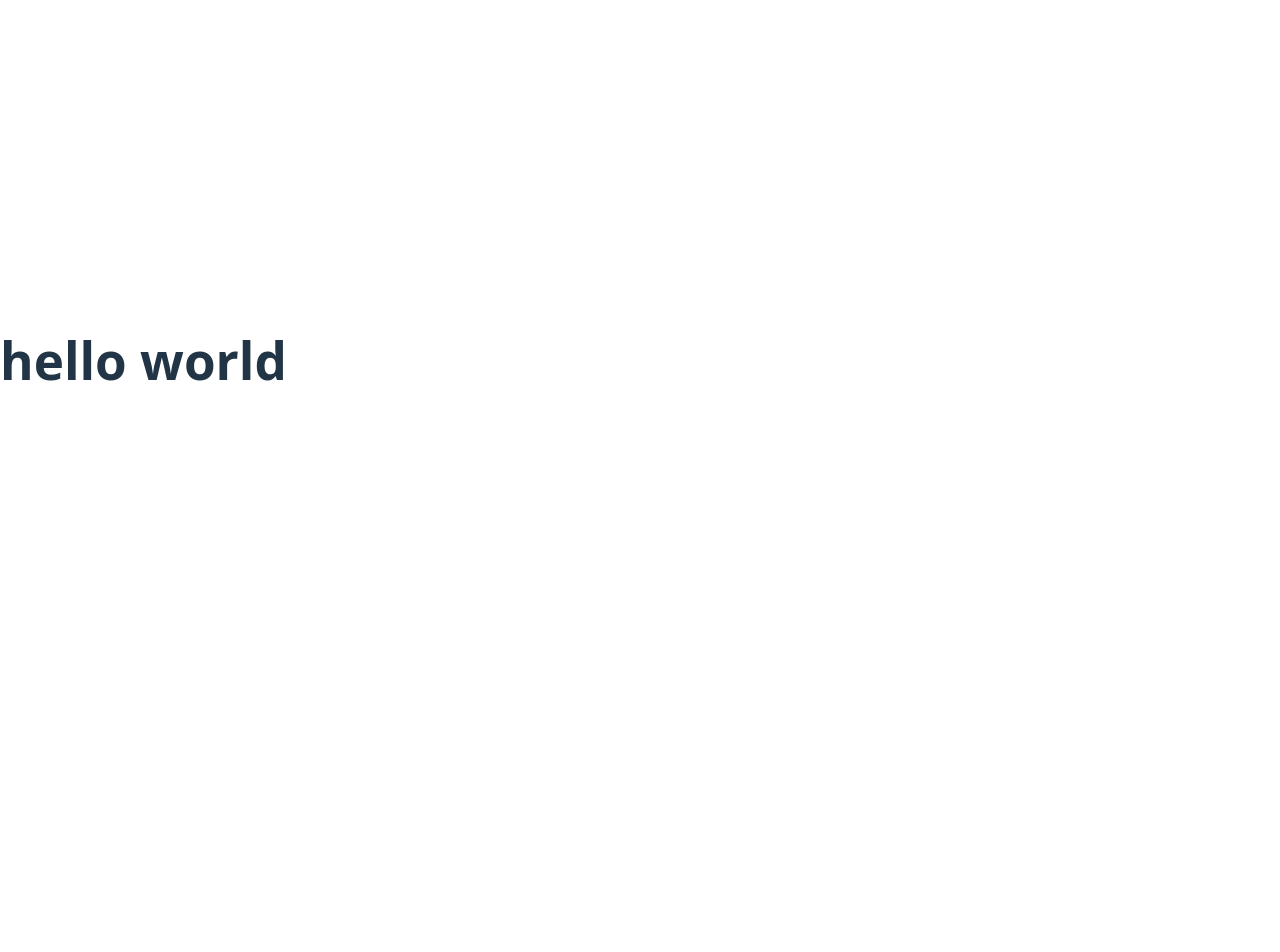
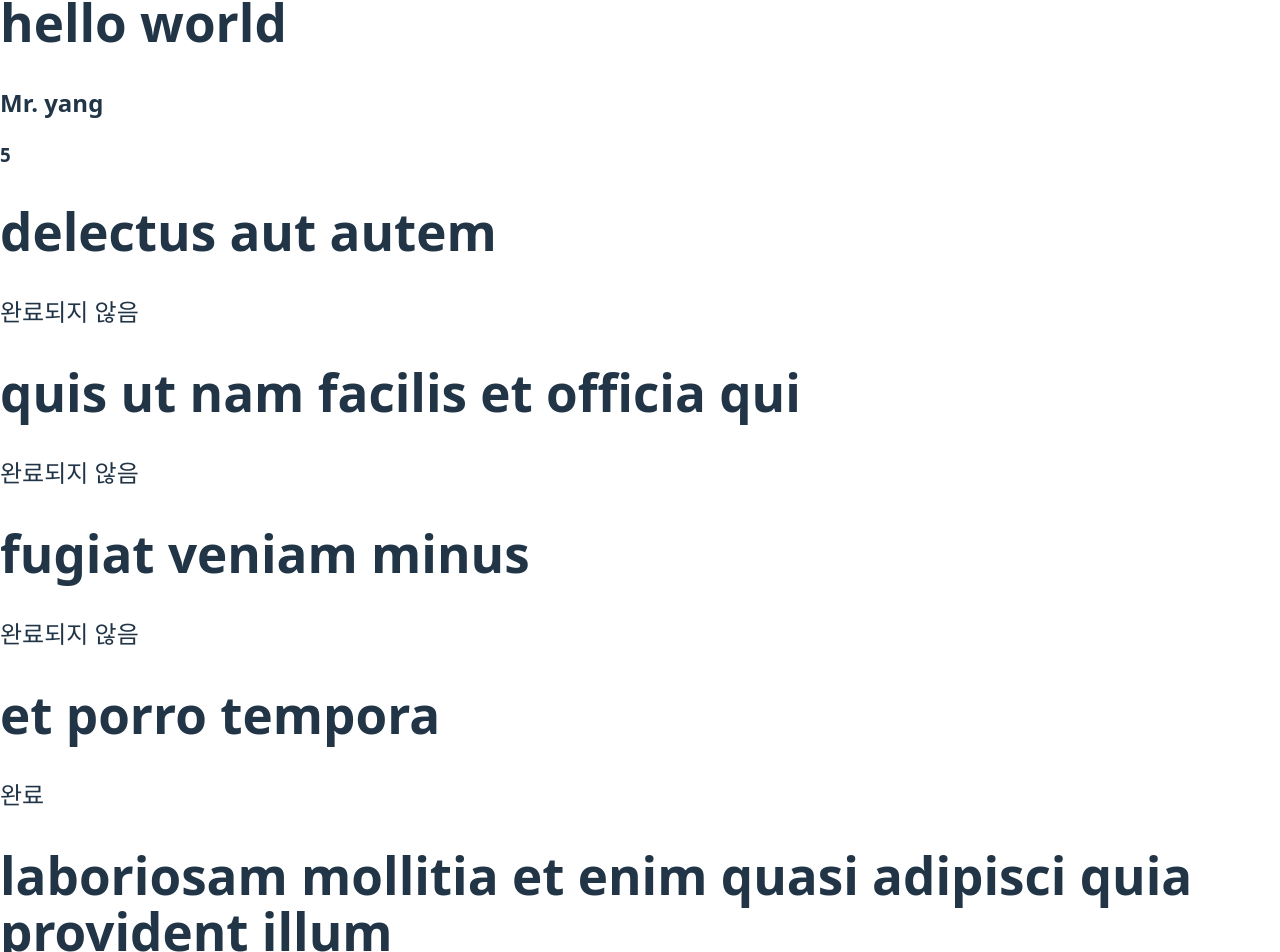
Before and after one commit to hunseok-Y/movie_project, a React (Vite) app: page / in a window 1280 px wide. Shown: the part 40-992 px from the top of the page. Before the commit the page ends 800 px from the top, so only its background shows below. Built offline with nearby package versions, Linux system fonts and the light colour scheme.

Commit message:
javascript 문법 정리

```diff
--- a/src/App.jsx
+++ b/src/App.jsx
@@ -1,9 +1,74 @@
-import React from 'react';
+import React, { useState} from 'react';
 
 const App = () => {
+
+
+    // String
+    const [name, setName] = useState("Mr. yang");
+    //number
+    const [age, setAge] = useState(0)
+    // object
+    const [movieData, setMovieData] = useState({
+        "userId": 1,
+        "id": 1,
+        "title": "delectus aut autem",
+        "completed": false
+    })
+
+    //array
+    const [movies, setMovies] = useState([
+        {
+            "userId": 1,
+            "id": 1,
+            "title": "delectus aut autem",
+            "completed": false
+        },
+        {
+            "userId": 1,
+            "id": 2,
+            "title": "quis ut nam facilis et officia qui",
+            "completed": false
+        },
+        {
+            "userId": 1,
+            "id": 3,
+            "title": "fugiat veniam minus",
+            "completed": false
+        },
+        {
+            "userId": 1,
+            "id": 4,
+            "title": "et porro tempora",
+            "completed": true
+        },
+        {
+            "userId": 1,
+            "id": 5,
+            "title": "laboriosam mollitia et enim quasi adipisci quia provident illum",
+            "completed": false
+        },
+    ])
+
+    const changeName = ()=> {
+        setName("Mr. hoonseok")
+        setAge(30)
+    }
+
     return (
         <div>
             <h1>hello world</h1>
+            <h2>{name}</h2>
+            <h3>{movies.length}</h3>
+            {movies?.map((movie, index)=> (
+                <div key={index}>
+                    <h1>{movie.title}</h1>
+                    <h2>{movie.completed ? "완료" : "완료되지 않음"}</h2>
+                </div>
+            ))}
+
+            <h1>{movieData.completed.toString()}</h1>
+
+            <button onClick={changeName}>버튼</button>
         </div>
     );
 };
```
